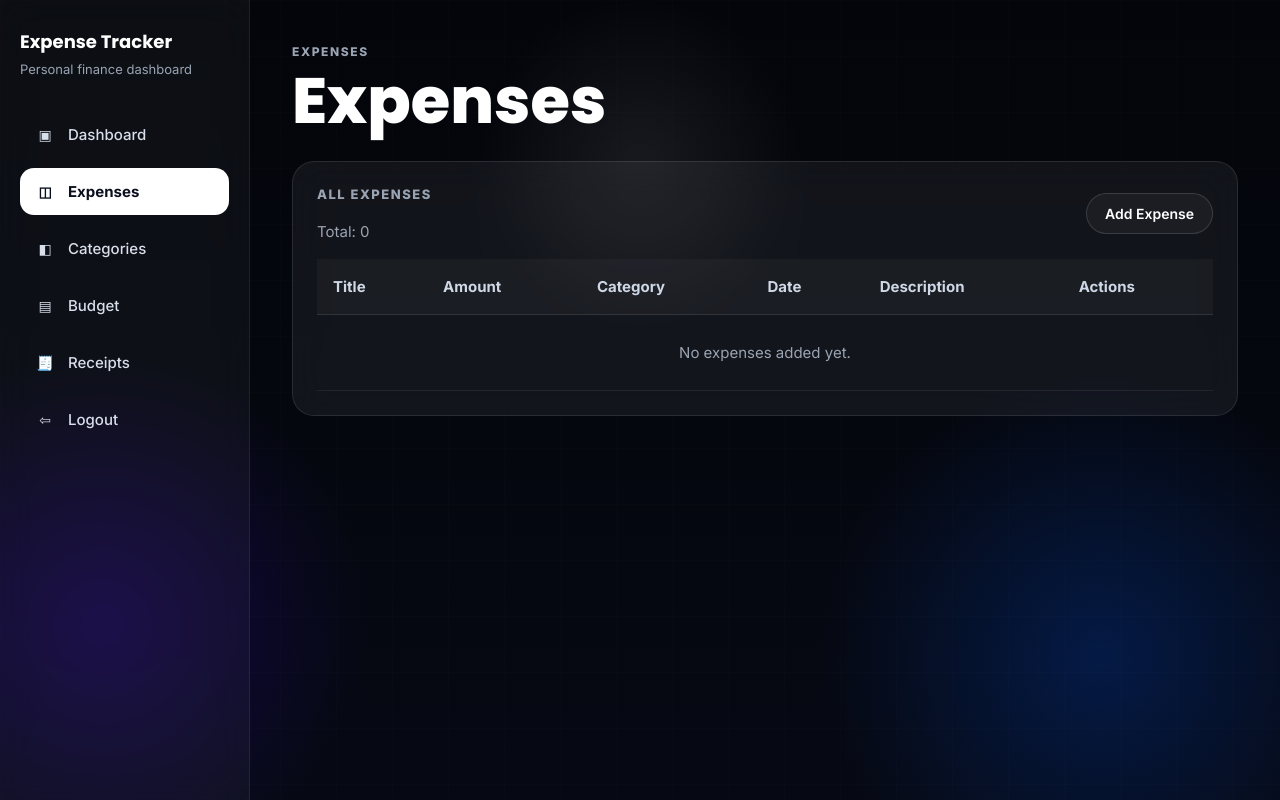
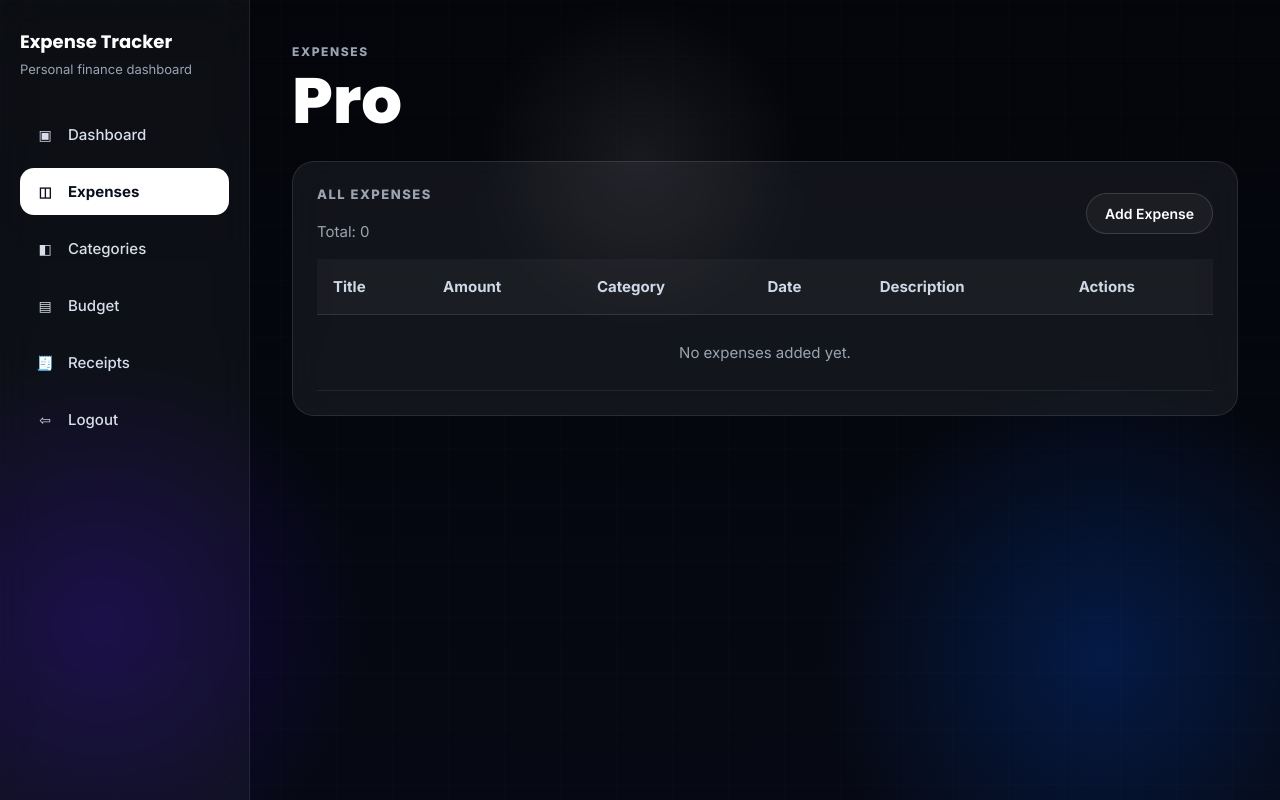
Before and after one commit to nikithaganesh18/Expense-Tracker-Project, a Django app: page /expenses/ in a window 1280 px wide. Run offline with Django 4.2, Linux system fonts and the light colour scheme; the visitor is signed in with stand-in values (Sample User, id 1); data that the repository does not hold is empty.

Commit message:
Expenses Change in HTML

```diff
--- a/expense_tracker/templates/expenses/expense_list.html
+++ b/expense_tracker/templates/expenses/expense_list.html
@@ -5,7 +5,7 @@
 {% block content %}
 <div class="page-header">
     <p class="page-label">EXPENSES</p>
-    <h1 class="page-title">Expenses</h1>
+    <h1 class="page-title">Pro</h1>
 </div>
 
 <div class="panel recent-panel">
```
